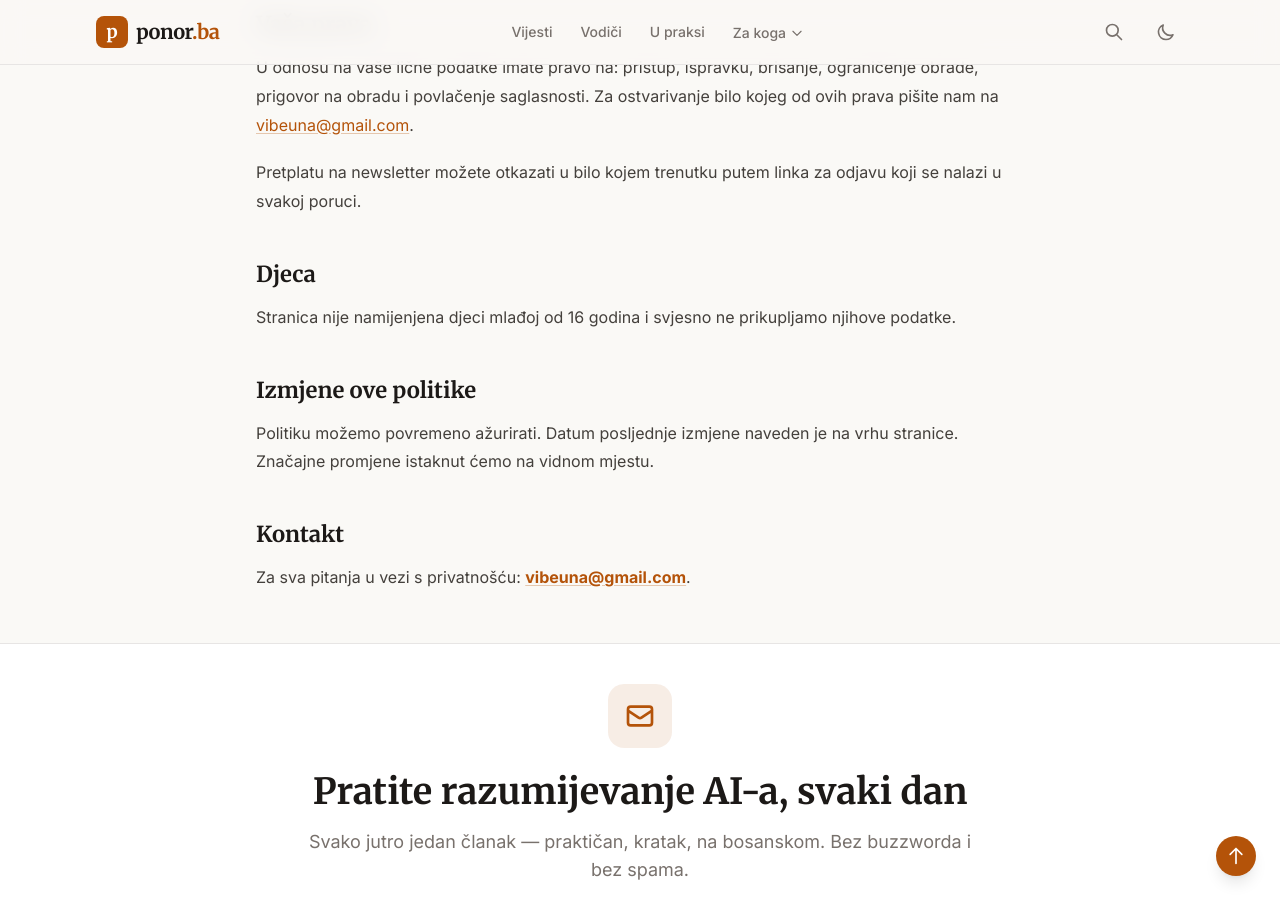
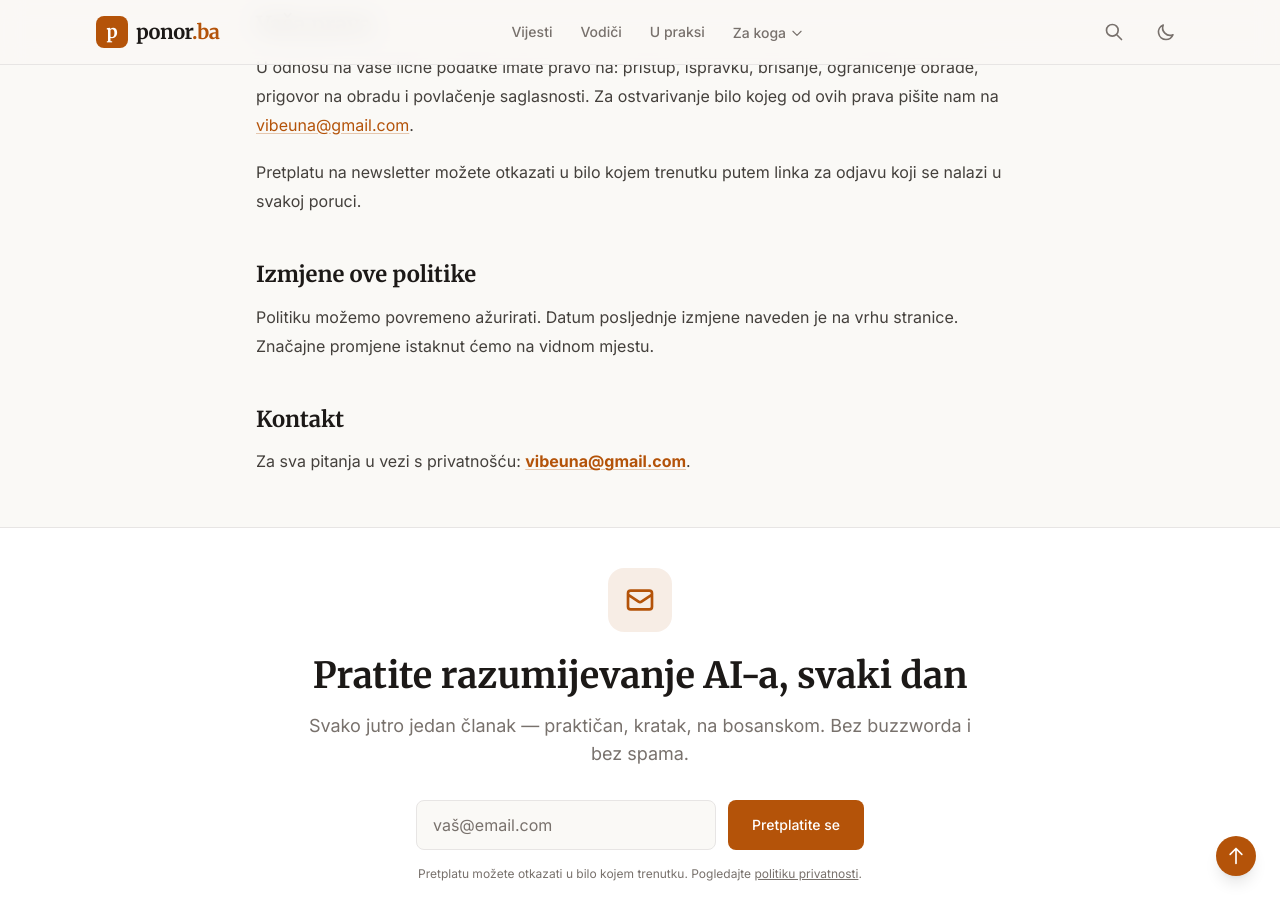
Before and after one commit to vibeuna/ponor, a Jekyll site: the page built from politika-privatnosti.md, in a window 1280 px wide and 900 px high, scrolled down 1855 px. Built offline with Jekyll 4.4.1, drawn with Linux system fonts in a browser that asks for light colours.

Commit message:
Remove children's data section from privacy policy
Co-Authored-By: Claude Fable 5 <noreply@anthropic.com>

```diff
--- a/politika-privatnosti.md
+++ b/politika-privatnosti.md
@@ -58,10 +58,6 @@ U odnosu na vaše lične podatke imate pravo na: pristup, ispravku, brisanje, og
 
 Pretplatu na newsletter možete otkazati u bilo kojem trenutku putem linka za odjavu koji se nalazi u svakoj poruci.
 
-## Djeca
-
-Stranica nije namijenjena djeci mlađoj od 16 godina i svjesno ne prikupljamo njihove podatke.
-
 ## Izmjene ove politike
 
 Politiku možemo povremeno ažurirati. Datum posljednje izmjene naveden je na vrhu stranice. Značajne promjene istaknut ćemo na vidnom mjestu.
```
